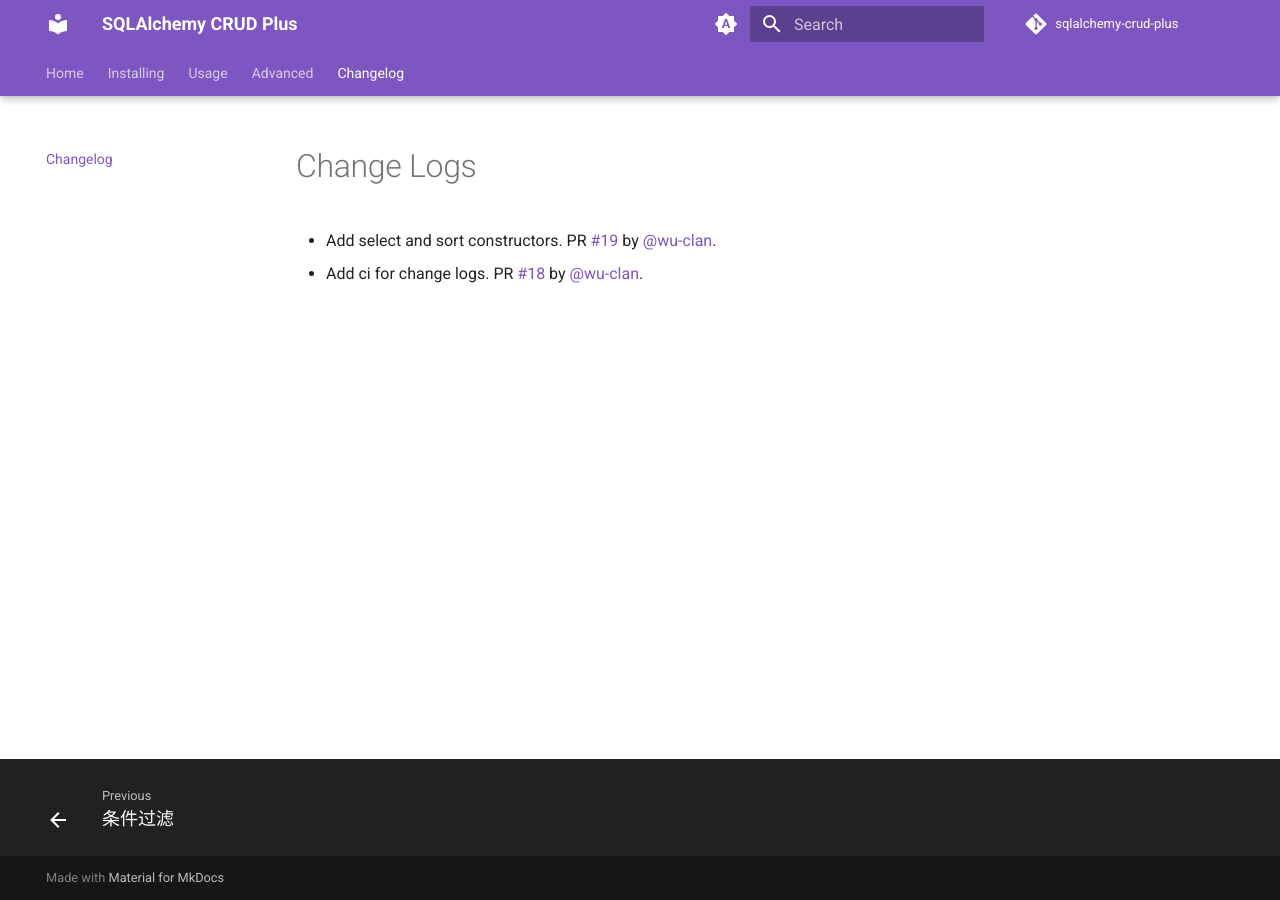
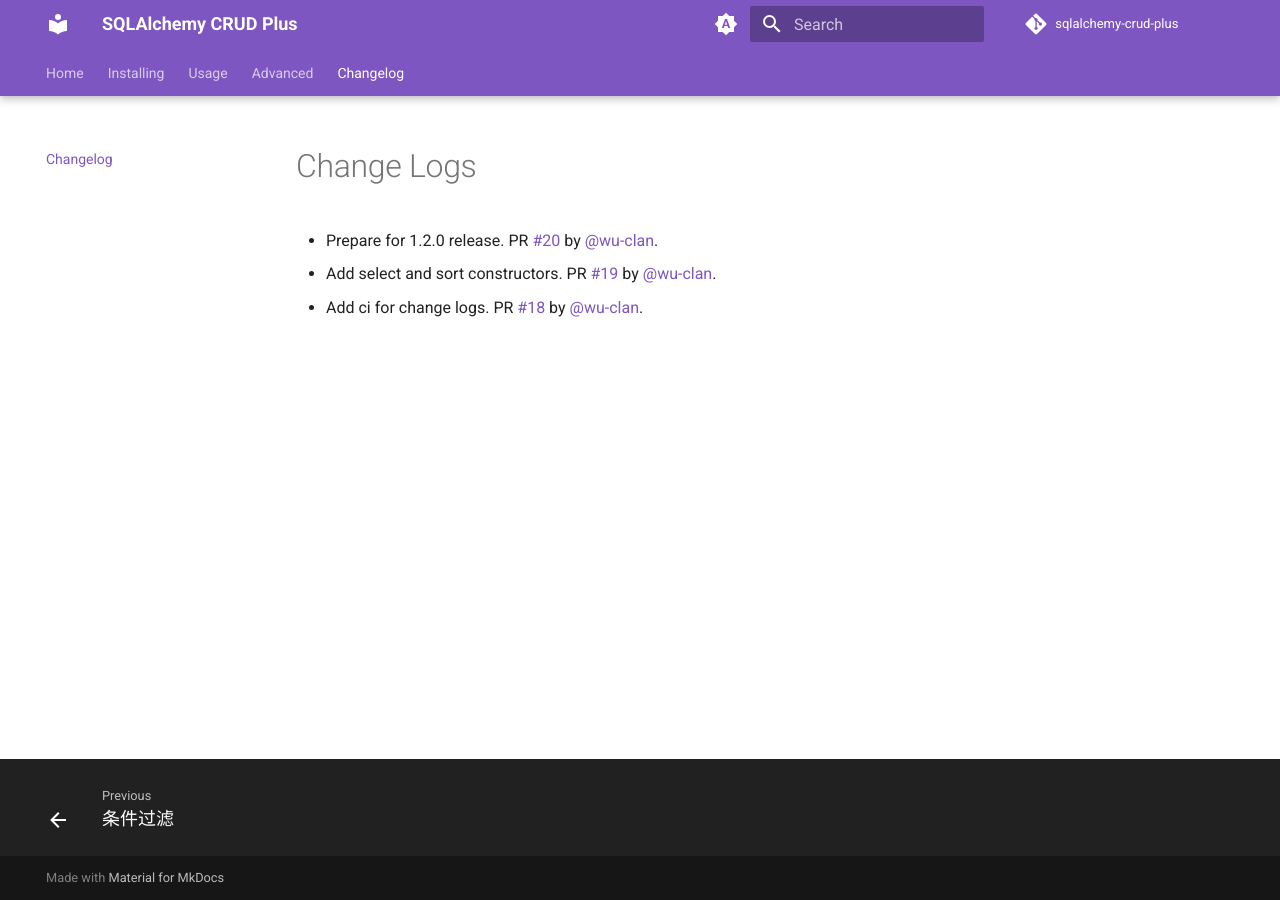
Before and after one commit to fastapi-practices/sqlalchemy-crud-plus, an MkDocs documentation site: the page built from docs/changelog.md, in a window 1280 px wide. Built offline with MkDocs 1.6.1 and Material for MkDocs 9.7.7, drawn with Linux system fonts in a browser that asks for light colours; comment, search, counter and statistics services are not loaded.

Commit message:
📝 Update release notes

```diff
--- a/docs/changelog.md
+++ b/docs/changelog.md
@@ -1,4 +1,5 @@
 # Change Logs
 
+* Prepare for 1.2.0 release. PR [#20](https://github.com/fastapi-practices/sqlalchemy-crud-plus/pull/20) by [@wu-clan](https://github.com/wu-clan).
 * Add select and sort constructors. PR [#19](https://github.com/fastapi-practices/sqlalchemy-crud-plus/pull/19) by [@wu-clan](https://github.com/wu-clan).
 * Add ci for change logs. PR [#18](https://github.com/fastapi-practices/sqlalchemy-crud-plus/pull/18) by [@wu-clan](https://github.com/wu-clan).
```
